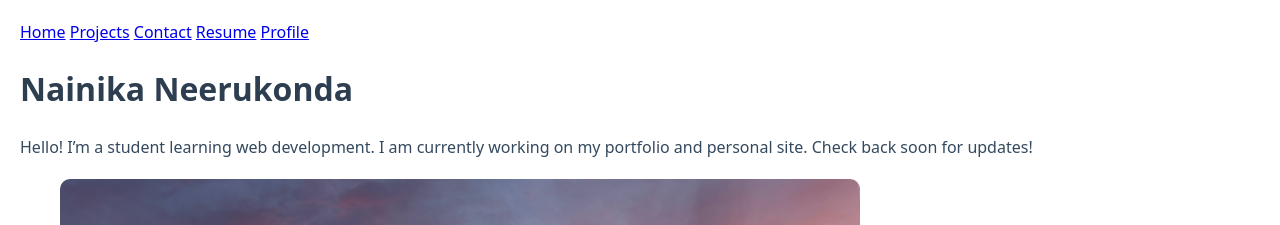
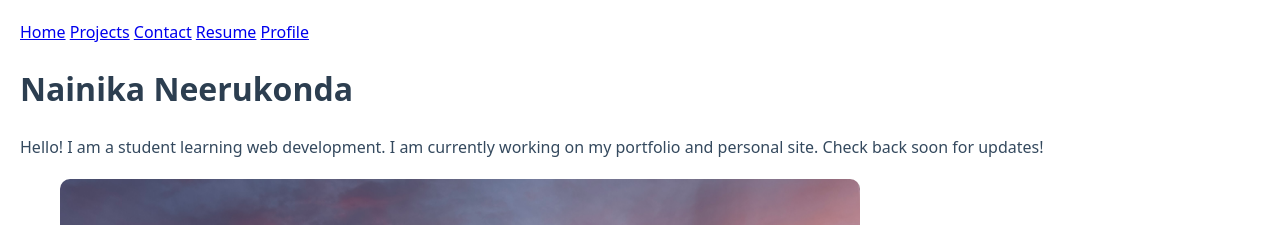
Before and after one commit to NainikaSai09/DSC106_Lab1_portfolio, a plain HTML site: page index.html in a window 1280 px wide. Shown: the top 225 px of the page. Drawn offline with Linux system fonts and the light colour scheme.

Commit message:
Typo fix

```diff
--- a/index.html
+++ b/index.html
@@ -15,7 +15,7 @@
         <a href="https://github.com/NainikaSai09" target="_blank">Profile</a>
     </nav>
     <h1>Nainika Neerukonda</h1>
-    <p>Hello! I’m a student learning web development. I am currently working on my portfolio and personal site. Check back soon for updates! </p>
+    <p>Hello! I am a student learning web development. I am currently working on my portfolio and personal site. Check back soon for updates! </p>
     <figure>
     <img src="images/sky.jpg"
          alt="This is a picture I clicked from my dorm room in 2024 of the sky over the Pacific Ocean. It looked like a painting with natural pink, orange, and purple strokes, truly surreal and breathtaking."
```
